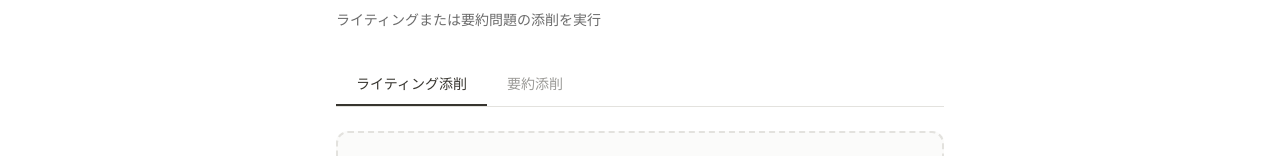
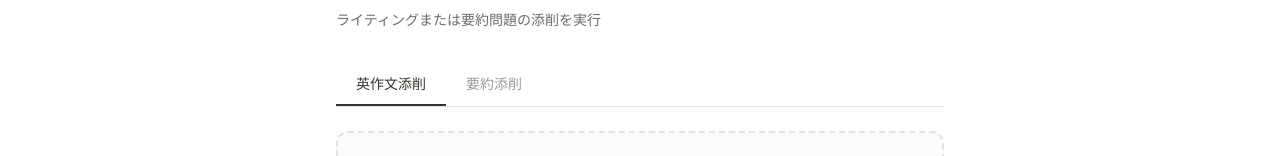
Before and after one commit to epis-mintsite/eiken-app, a Next.js app: page /correct in a window 1280 px wide. Shown: the part 147-303 px from the top of the page. Built offline with nearby package versions, Linux system fonts and the light colour scheme; no server answers.

Commit message:
タブラベルを「ライティング添削」から「英作文添削」に変更
Co-Authored-By: Claude Sonnet 4.6 <noreply@anthropic.com>

```diff
--- a/app/correct/page.tsx
+++ b/app/correct/page.tsx
@@ -319,7 +319,7 @@ function CorrectPageInner() {
                 : "text-[#9B9A97] hover:text-[#37352F]"
             }`}
           >
-            ライティング添削
+            英作文添削
             {tab === "writing" && (
               <span className="absolute bottom-0 left-0 right-0 h-[2px] bg-[#37352F]" />
             )}
```
